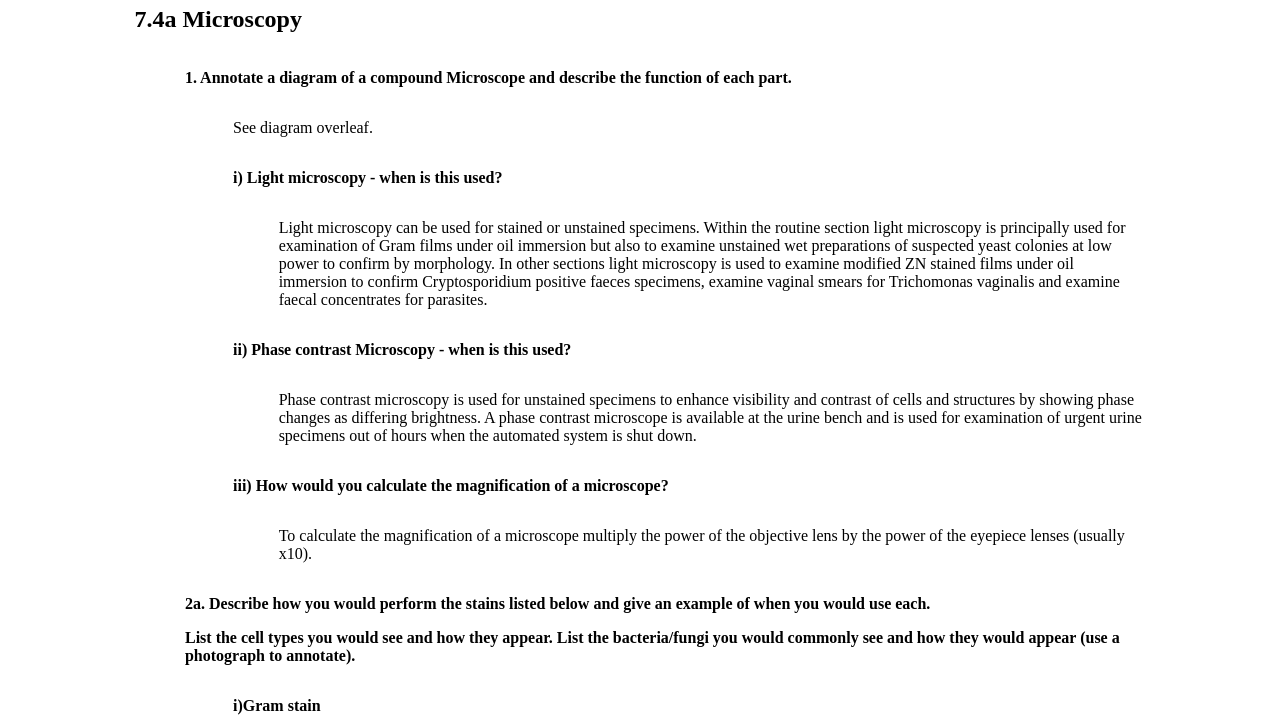
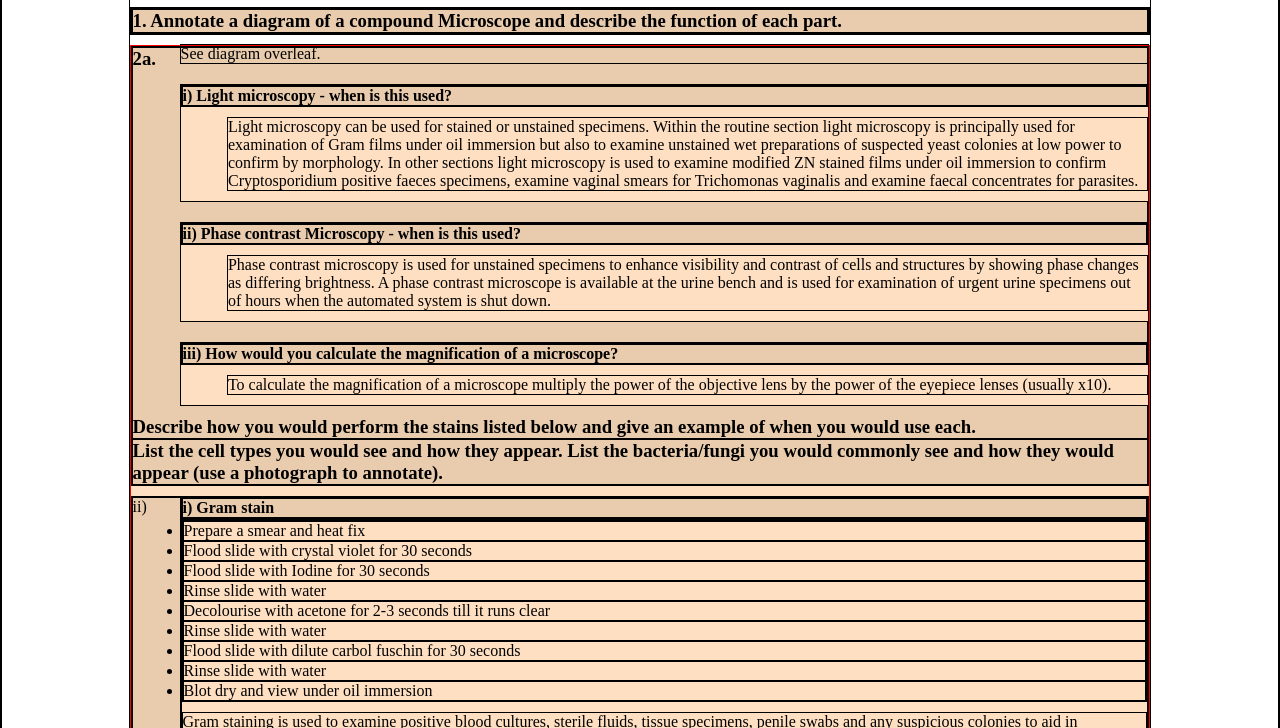
Before and after one commit to JohnPiatras/html_css_image_practice, a plain HTML site: page index.html in a window 1280 px wide. Shown: the part 74-802 px from the top of the page. Drawn offline with Linux system fonts and the light colour scheme.

Commit message:
I've somehow broken the div for the first question. What's gone wrong here?

```diff
--- a/index.html
+++ b/index.html
@@ -11,32 +11,44 @@
     <h2>7.4a Microscopy</h2>
 
     <div class="question">
-      <p class="question_statement">1. Annotate a diagram of a compound Microscope and describe the function of each part.</p>
-      <p class="question_answer">See diagram overleaf.</p>
+      <div class="statement">
+        <h3>1. Annotate a diagram of a compound Microscope and describe the function of each part.</h3>
+      </div>
+      <p class="indent">See diagram overleaf.</p>
 
 
-      <div class="question">
-        <p class="question_statement">i) Light microscopy - when is this used?</p>
-        <p class="question_answer">Light microscopy can be used for stained or unstained specimens.  Within the routine section light microscopy is principally used for examination of Gram films under oil immersion but also to examine unstained wet preparations of suspected yeast colonies at low power to confirm by morphology.  In other sections light microscopy is used to examine modified ZN stained films under oil immersion to confirm Cryptosporidium positive faeces specimens, examine vaginal smears for Trichomonas vaginalis and examine faecal concentrates for parasites.</p>
+      <div class="question indent">
+        <div class="statement">
+          <h4>i) Light microscopy - when is this used?</h4>
+        </div>
+        <p class="indent">Light microscopy can be used for stained or unstained specimens.  Within the routine section light microscopy is principally used for examination of Gram films under oil immersion but also to examine unstained wet preparations of suspected yeast colonies at low power to confirm by morphology.  In other sections light microscopy is used to examine modified ZN stained films under oil immersion to confirm Cryptosporidium positive faeces specimens, examine vaginal smears for Trichomonas vaginalis and examine faecal concentrates for parasites.</p>
       </div>
 
-      <div class="question">
-        <p class="question_statement">ii) Phase contrast Microscopy - when is this used?</p>
-        <p class="question_answer">Phase contrast microscopy is used for unstained specimens to enhance visibility and contrast of cells and structures by showing phase changes as differing brightness.  A phase contrast microscope is available at the urine bench and is used for examination of urgent urine specimens out of hours when the automated system is shut down.</p>
+      <div class="question indent">
+        <div class="statement">
+          <h4>ii) Phase contrast Microscopy - when is this used?</h4>
+        </div>
+        <p class="indent">Phase contrast microscopy is used for unstained specimens to enhance visibility and contrast of cells and structures by showing phase changes as differing brightness.  A phase contrast microscope is available at the urine bench and is used for examination of urgent urine specimens out of hours when the automated system is shut down.</p>
       </div>
 
-      <div class="question">
-        <p class="question_statement">iii) How would you calculate the magnification of a microscope?</p>
-        <p class="question_answer">To calculate the magnification of a microscope multiply the power of the objective lens by the power of the eyepiece lenses (usually x10).</p>
+      <div class="question indent">
+        <div class="statement">
+          <h4>iii) How would you calculate the magnification of a microscope?</h4>
+        </div>
+        <p class="indent">To calculate the magnification of a microscope multiply the power of the objective lens by the power of the eyepiece lenses (usually x10).</p>
       </div>
     </div>
 
-    <div class="question">
-      <p class="question_statement">2a. Describe how you would perform the stains listed below and give an example of when you would use each.</p>
-      <p class="question_statement">List the cell types you would see and how they appear. List the bacteria/fungi you would commonly see and how they would appear (use a photograph to annotate).</p>
-      <div class="question">
-        <p class="question_statement">i)Gram stain</p>
-        <div class="question_answer">
+    <div class="question colored">
+      <div class="statement">
+        <h3>2a. Describe how you would perform the stains listed below and give an example of when you would use each.</h3>
+        <h3>List the cell types you would see and how they appear. List the bacteria/fungi you would commonly see and how they would appear (use a photograph to annotate).</h3>
+      </div>
+      <div class="question indent">
+        <div class="statement">
+          <h4>i) Gram stain</h4>
+        </div>
+        <div class="answer">
           <ul>
             <li>Prepare a smear and heat fix</li>
             <li>Flood slide with crystal violet for 30 seconds</li>
@@ -56,8 +68,8 @@
 
 
       <div class="question">
-        <p class="question_statement">ii) Differential stain</p>
-        <div class="question_answer">
+        <p class="statement">ii) Differential stain</p>
+        <div class="answer">
           <p>The differential stain in use within our laboratory is the DIFF -3 Rapid differential stain kit.</p>
           <ul>
           <li>Prepared slide is air dried</li>
--- a/styles/style.css
+++ b/styles/style.css
@@ -1,5 +1,7 @@
 * {
-  /*border: 1px solid black;*/
+  border: 1px solid black;
+  padding: 0;
+  margin: 0;
 }
 
 #header {
@@ -13,16 +15,25 @@
 
 }
 
-.question {
-  width: 95%;
-  float: right;
+p {
+  margin: 10px 0px;
 }
 
-.question_statement {
-  font-weight: bold;
+.question {
+  /*width: 95%;
+  float: right;*/
+  background-color: #FFDFC1;
+  margin: 10px 0px;
+
 }
 
-.question_answer {
+.statement {
+  /*font-weight: bold;*/
+  background-color: #E9CBAE;
+  margin-top: 0px;
+}
+
+.indent {
   width: 95%;
   float: right;
 }
@@ -38,3 +49,7 @@ img {
   margin: 0;
   padding: 0;
 }
+
+.colored{
+  border: 1px solid red;
+}
```
